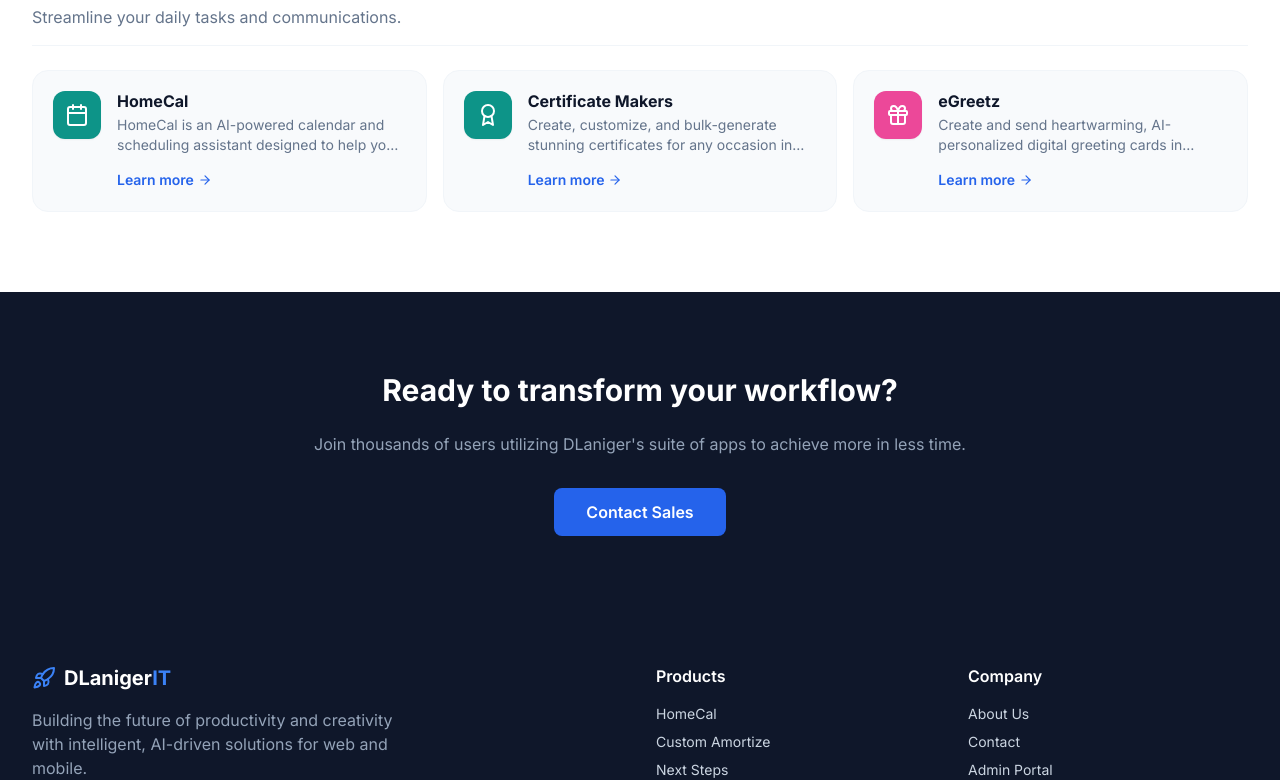
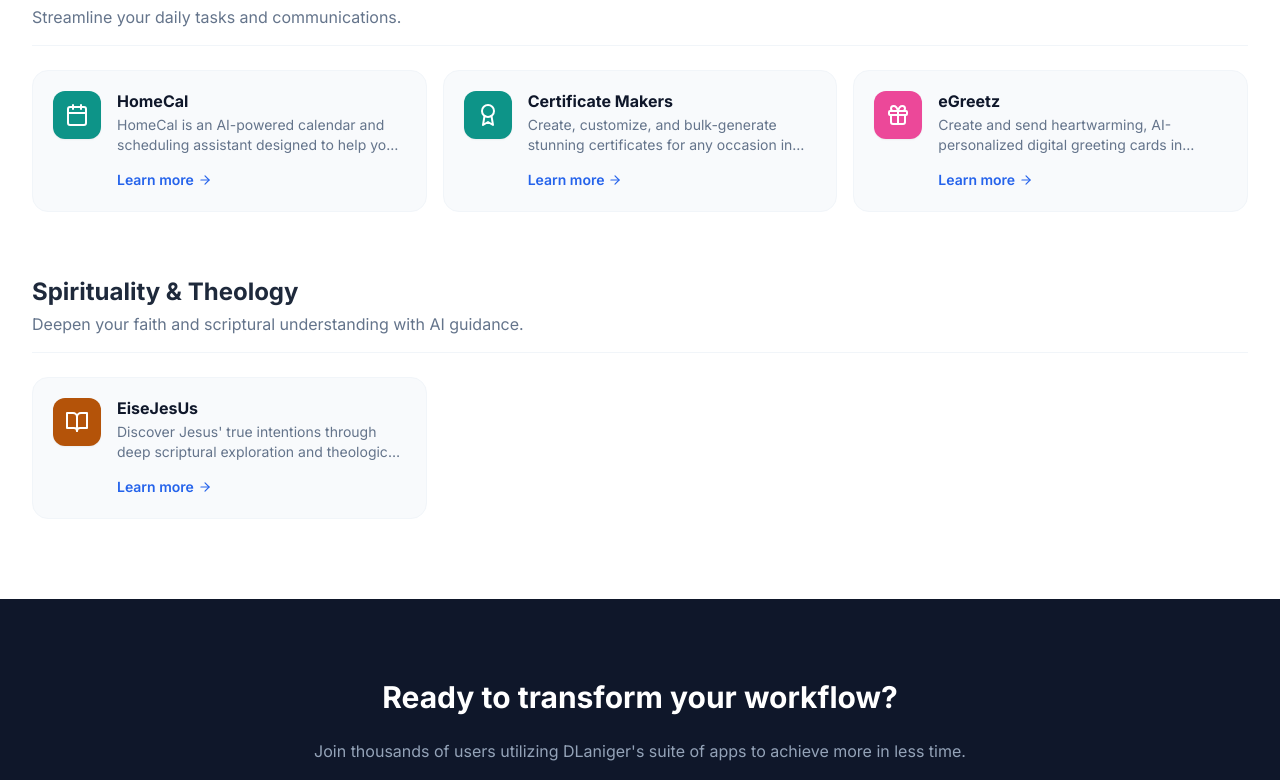
Before and after one commit to DLNAPM/dlaniger-it, a React (Vite) app: page /#/ in a window 1280 px wide. Shown: the part 2493-3273 px from the top of the page. Built offline with nearby package versions, Linux system fonts and the light colour scheme.

Commit message:
feat: Add EiseJesUs AI tool to portfolio
Introduces the EiseJesUs AI application to the portfolio, categorized under a new "Spirituality & Theology" section. This tool aims to provide users with deep scriptural exploration and theological analysis.

```diff
--- a/constants.tsx
+++ b/constants.tsx
@@ -21,11 +21,28 @@ import {
   Film,
   ListChecks,
   LineChart,
-  Calendar
+  Calendar,
+  BookOpen
 } from 'lucide-react';
 import { AppData } from './types';
 
 export const APPS: AppData[] = [
+  {
+    id: 'eisejesus',
+    name: 'EiseJesUs',
+    tagline: "The divine synthesis of Eisegesis and Jesus.",
+    description: "Discover Jesus' true intentions through deep scriptural exploration and theological analysis.",
+    fullDescription: [
+      "EiseJesUs is the divine synthesis of Eisegesis (leading out meaning) and Jesus. Our purpose is to travel through the text to discover Jesus' true intentions for us today.",
+      "Steps of Seeking: Search for a specific scripture verse or a question currently heavy on your heart. Reflect on God's Intent and how the Word applies to your personal journey. Analyze historical context, grammar, and literary genre for a solid foundation. Finally, Connect and share your findings with your Study Group to foster communal growth.",
+      "Designed for believers seeking scriptural depth, theology students, small groups, and anyone who desires to hear the heartbeat of the Gospels more clearly. EiseJesUs helps you move beyond surface-level reading into deep theological discovery."
+    ],
+    url: 'https://eisejesus.onrender.com/',
+    icon: BookOpen,
+    features: ['Scriptural Deconstruction', 'Historical Context Analysis', 'Theological Intent Search', 'Communal Study Sharing'],
+    color: 'bg-amber-700',
+    imageUrl: 'https://picsum.photos/seed/bible/800/600'
+  },
   {
     id: 'homecal',
     name: 'HomeCal',
--- a/pages/Home.tsx
+++ b/pages/Home.tsx
@@ -92,6 +92,11 @@ const Home: React.FC = () => {
                 title: 'Productivity & Utilities',
                 description: 'Streamline your daily tasks and communications.',
                 apps: APPS.filter(app => ['certificate-makers', 'egreetz', 'homecal'].includes(app.id))
+              },
+              {
+                title: 'Spirituality & Theology',
+                description: 'Deepen your faith and scriptural understanding with AI guidance.',
+                apps: APPS.filter(app => ['eisejesus'].includes(app.id))
               }
             ].map((group, idx) => (
               <div key={idx}>
```
